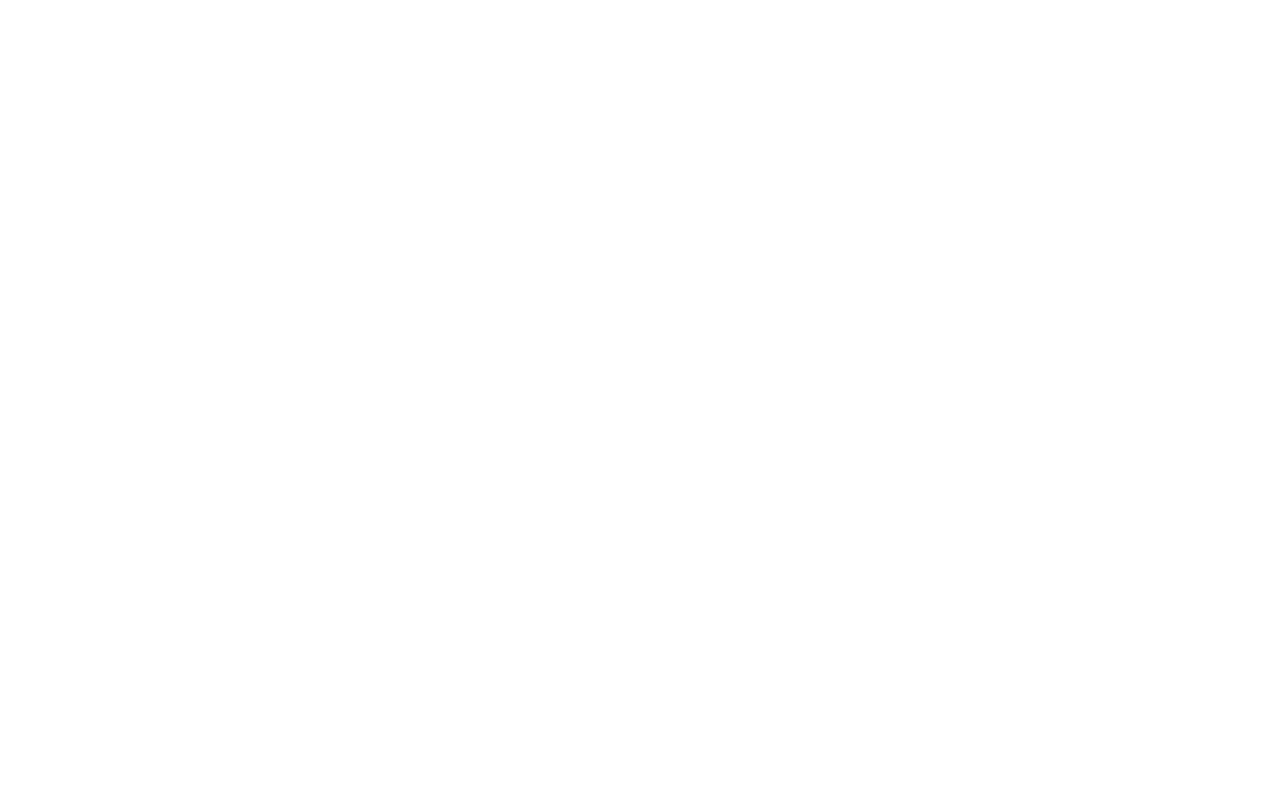
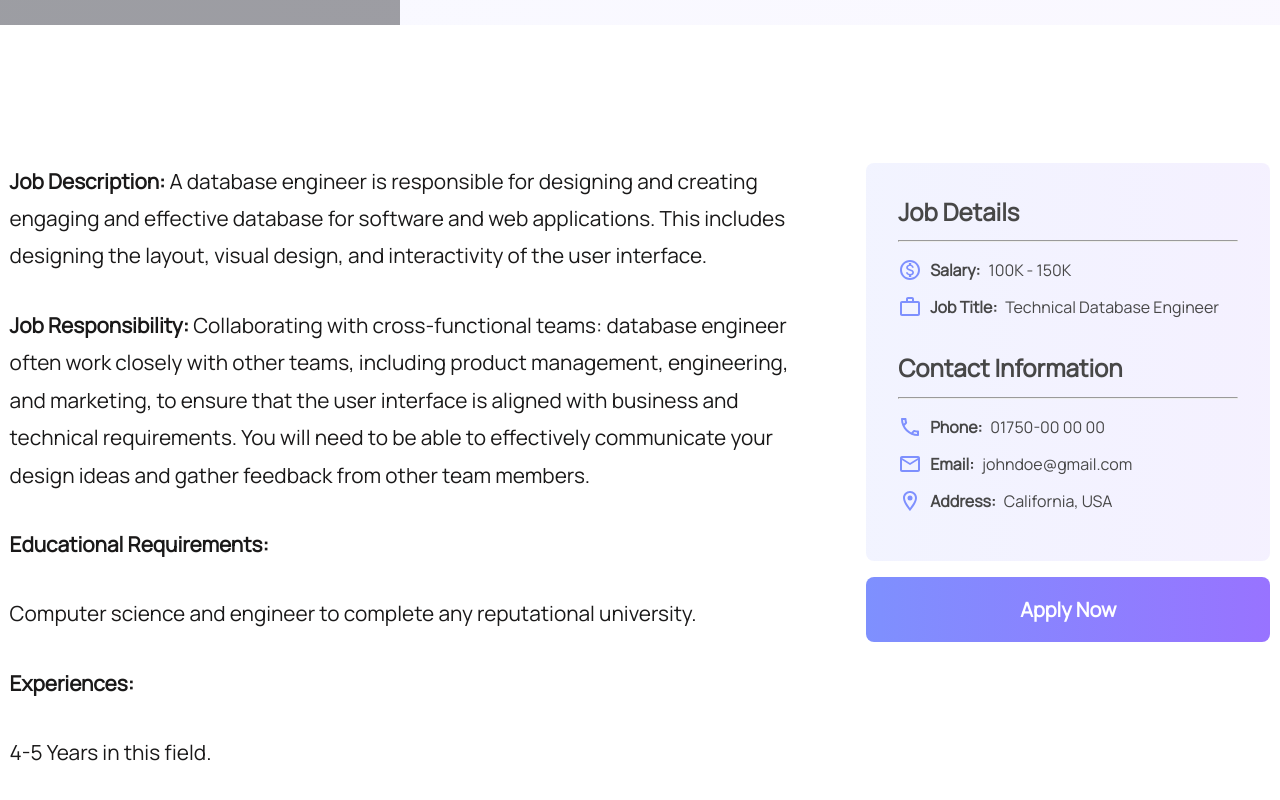
Before and after one commit to mehedihasan2810/your-job, a React (Vite) app: page /1 in a window 1280 px wide. Before the commit this address had no page. Shown: the part 398-1198 px from the top of the page. Before the commit the page ends 800 px from the top, so only its background shows below. Built offline with nearby package versions, Linux system fonts and the light colour scheme; grey boxes are pictures that could not be loaded.

Commit message:
added applied jobs page

```diff
--- a/public/data.json
+++ b/public/data.json
@@ -36,13 +36,13 @@
       "location": "California, USA",
       "time": "Full Time",
       "salary": "100K - 150K",
-      "description": "A UI/UX (User Interface/User Experience) designer is responsible for designing and creating engaging and effective interfaces for software and web applications. This includes designing the layout, visual design, and interactivity of the user interface.",
-      "responsibility": "Collaborating with cross-functional teams: UI/UX designers often work closely with other teams, including product management, engineering, and marketing, to ensure that the user interface is aligned with business and technical requirements. You will need to be able to effectively communicate your design ideas and gather feedback from other team members.",
-      "requirement": "Bachelor degree to complete any reputational university.",
-      "experiences": "2-3 Years in this field.",
+      "description": "A database engineer is responsible for designing and creating engaging and effective database for software and web applications. This includes designing the layout, visual design, and interactivity of the user interface.",
+      "responsibility": "Collaborating with cross-functional teams: database engineer often work closely with other teams, including product management, engineering, and marketing, to ensure that the user interface is aligned with business and technical requirements. You will need to be able to effectively communicate your design ideas and gather feedback from other team members.",
+      "requirement": "Computer science and engineer to complete any reputational university.",
+      "experiences": "4-5 Years in this field.",
       "contact": {
         "phone": "01750-00 00 00",
-        "email": "info@gmail.com",
+        "email": "johndoe@gmail.com",
         "address": "California, USA"
       }
     },
@@ -55,13 +55,13 @@
       "location": "Los Angels, USA",
       "time": "Full Time",
       "salary": "120K - 180K",
-      "description": "A UI/UX (User Interface/User Experience) designer is responsible for designing and creating engaging and effective interfaces for software and web applications. This includes designing the layout, visual design, and interactivity of the user interface.",
+      "description": "A Product designer is responsible for designing and creating engaging and effective products for software and web applications. This includes designing the layout, visual design, and interactivity of the user interface.",
       "responsibility": "Collaborating with cross-functional teams: UI/UX designers often work closely with other teams, including product management, engineering, and marketing, to ensure that the user interface is aligned with business and technical requirements. You will need to be able to effectively communicate your design ideas and gather feedback from other team members.",
       "requirement": "Bachelor degree to complete any reputational university.",
-      "experiences": "2-3 Years in this field.",
+      "experiences": "1-2 Years in this field.",
       "contact": {
         "phone": "01750-00 00 00",
-        "email": "info@gmail.com",
+        "email": "karim@gmail.com",
         "address": "Los Angels, USA"
       }
     },
@@ -74,20 +74,20 @@
       "location": "Chicago, USA",
       "time": "Full Time",
       "salary": "140K - 190K",
-      "description": "A UI/UX (User Interface/User Experience) designer is responsible for designing and creating engaging and effective interfaces for software and web applications. This includes designing the layout, visual design, and interactivity of the user interface.",
-      "responsibility": "Collaborating with cross-functional teams: UI/UX designers often work closely with other teams, including product management, engineering, and marketing, to ensure that the user interface is aligned with business and technical requirements. You will need to be able to effectively communicate your design ideas and gather feedback from other team members.",
+      "description": "A software engineer is responsible for designing and creating engaging and effective interfaces for software and web applications. This includes designing the layout, visual design, and interactivity of the user interface.",
+      "responsibility": "Collaborating with cross-functional teams: software engineer often work closely with other teams, including product management, engineering, and marketing, to ensure that the user interface is aligned with business and technical requirements. You will need to be able to effectively communicate your design ideas and gather feedback from other team members.",
       "requirement": "Bachelor degree to complete any reputational university.",
-      "experiences": "2-3 Years in this field.",
+      "experiences": "6-7 Years in this field.",
       "contact": {
         "phone": "01750-00 00 00",
-        "email": "info@gmail.com",
+        "email": "rahim@gmail.com",
         "address": "Chicago, USA"
       }
     },
     {
       "id": 4,
       "logo": "./assets/All Images/Group 10021.png ",
-      "title": "Motion Graphic Designer",
+      "title": "UI/UX Designer",
       "company": "Airbnb",
       "workspace": "Onsite",
       "location": "New York, USA",
--- a/src/App.jsx
+++ b/src/App.jsx
@@ -8,7 +8,7 @@ import {
 import Navbar from "./components/Navbar/Navbar";
 import Home from "./pages/Home/Home";
 import Statistics from "./pages/Statistics/Statistics";
-import AppliedJobs from "./pages/AppliedJobs/AppliedJobs";
+import AppliedJobs, { appliedJobsLoader } from "./pages/AppliedJobs/AppliedJobs";
 import Blog from "./pages/Blog/Blog";
 import "./App.scss";
 import { categoryLoader } from "./components/Category/Category";
@@ -29,11 +29,11 @@ const router = createBrowserRouter(
       <Route index element={<Home />} loader={categoryLoader} />
       <Route path="/statistics" element={<Statistics />} />
       <Route
-        path="/job-details"
+        path="/:id"
         element={<JobDetails />}
         loader={jobDetailsLoader}
       />
-      <Route path="/applied-jobs" element={<AppliedJobs />} />
+      <Route path="/applied-jobs" element={<AppliedJobs />} loader={appliedJobsLoader} />
       <Route path="/blog" element={<Blog />} />
     </Route>
   )
--- a/src/components/FeaturedJobs/FeaturedJobs.jsx
+++ b/src/components/FeaturedJobs/FeaturedJobs.jsx
@@ -47,7 +47,7 @@ const FeaturedJobs = () => {
                     <MonetizationOnOutlinedIcon /> Salary : {salary}
                   </span>
                 </p>
-                <Link to="/job-details">
+                <Link to={`/${id}`}>
                   <button className="btn-primary">View Details</button>
                 </Link>
               </div>
--- a/src/components/Navbar/Navbar.jsx
+++ b/src/components/Navbar/Navbar.jsx
@@ -33,9 +33,6 @@ const Navbar = () => {
                 <NavLink to="/statistics">Statistics</NavLink>
               </li>
               <li>
-                <NavLink to="/job-details">Job Details</NavLink>
-              </li>
-              <li>
                 <NavLink to="/applied-jobs">Applied Jobs</NavLink>
               </li>
               <li>
--- /dev/null
+++ b/src/localStorage/localStorage.js
@@ -0,0 +1,23 @@
+const getJobIds = () => {
+  const jobIds = localStorage.getItem("jobIds");
+  return JSON.parse(jobIds);
+};
+
+const setJobIds = (id) => {
+  const jobIds = getJobIds();
+  if (jobIds) {
+    if (jobIds.includes(id)) {
+      return "exists";
+    } else {
+      const copyJobIds = [...jobIds, id];
+      localStorage.setItem("jobIds", JSON.stringify(copyJobIds));
+      return "successful";
+    }
+  } else {
+    const newJobIds = [id];
+    localStorage.setItem("jobIds", JSON.stringify(newJobIds));
+    return "successful";
+  }
+};
+
+export { getJobIds, setJobIds };
--- a/src/pages/JobDetails/JobDetails.jsx
+++ b/src/pages/JobDetails/JobDetails.jsx
@@ -1,18 +1,53 @@
-import { useLoaderData } from "react-router-dom";
+import { useLoaderData, useNavigate, useParams } from "react-router-dom";
 import "./JobDetails.scss";
 import LocationOnOutlinedIcon from "@mui/icons-material/LocationOnOutlined";
 import WorkOutlineOutlinedIcon from "@mui/icons-material/WorkOutlineOutlined";
 import PhoneOutlinedIcon from "@mui/icons-material/PhoneOutlined";
 import EmailOutlinedIcon from "@mui/icons-material/EmailOutlined";
 import MonetizationOnOutlinedIcon from "@mui/icons-material/MonetizationOnOutlined";
+import { setJobIds } from "../../localStorage/localStorage";
+import { useEffect, useState } from "react";
 
 export const jobDetailsLoader = async () => {
   return fetch("data.json");
 };
 
 const JobDetails = () => {
-  const data = useLoaderData();
-  console.log(data);
+  const [isJobAdded, setIsJobAdded] = useState(false);
+  const { featuredJobs } = useLoaderData();
+  const { id } = useParams();
+  const navigate = useNavigate();
+
+  const {
+    description,
+    responsibility,
+    requirement,
+    experiences,
+    salary,
+    title,
+    contact,
+  } = featuredJobs.find((job) => job.id === Number(id));
+
+  const handleSetJobs = () => {
+    const status = setJobIds(id);
+    if (status === "successful") {
+      navigate("/applied-jobs");
+    } else {
+      setIsJobAdded(true);
+    }
+  };
+
+  useEffect(() => {
+    let timeoutId;
+    if (isJobAdded) {
+      timeoutId = setTimeout(() => {
+        setIsJobAdded(false);
+      }, 2000);
+    }
+
+    return () => clearTimeout(timeoutId);
+  }, [isJobAdded]);
+
   return (
     <section className="job-details">
       <div className="job-details-header">
@@ -22,29 +57,21 @@ const JobDetails = () => {
       <div className="job-details-container">
         <div className="first-half">
           <p>
-            <strong>Job Description: </strong>A UI/UX (User Interface/User
-            Experience) designer is responsible for designing and creating
-            engaging and effective interfaces for software and web applications.
-            This includes designing the layout, visual design, and interactivity
-            of the user interface.
+            <strong>Job Description: </strong>
+            {description}
           </p>
           <p>
             <strong>Job Responsibility: </strong>
-            Collaborating with cross-functional teams: UI/UX designers often
-            work closely with other teams, including product management,
-            engineering, and marketing, to ensure that the user interface is
-            aligned with business and technical requirements. You will need to
-            be able to effectively communicate your design ideas and gather
-            feedback from other team members.
+            {responsibility}
           </p>
           <p>
             <strong>Educational Requirements:</strong>
           </p>
-          <p>Bachelor degree to complete any reputational university.</p>
+          <p>{requirement}</p>
           <p>
             <strong>Experiences:</strong>
           </p>
-          <p>2-3 Years in this field.</p>
+          <p>{experiences}</p>
         </div>
 
         <div className="second-half">
@@ -55,12 +82,12 @@ const JobDetails = () => {
               <div>
                 <MonetizationOnOutlinedIcon className="contact-icon" />
                 <strong> Salary: </strong>
-                100k
+                {salary}
               </div>
               <div>
                 <WorkOutlineOutlinedIcon className="contact-icon" />
                 <strong> Job Title: </strong>
-                divroduct Manager
+                {title}
               </div>
             </div>
 
@@ -69,22 +96,28 @@ const JobDetails = () => {
             <div className="contact">
               <div>
                 <PhoneOutlinedIcon className="contact-icon" />
-                <strong> Phone: </strong> 01716004998
+                <strong> Phone: </strong> {contact.phone}
               </div>
               <div>
                 <EmailOutlinedIcon className="contact-icon" />
-                <strong> Email: </strong> info@ gmail.com
+                <strong> Email: </strong> {contact.email}
               </div>
               <div>
                 <LocationOnOutlinedIcon className="contact-icon" />
-                <strong> Address: </strong> bangladesh
+                <strong> Address: </strong> {contact.address}
               </div>
             </div>
           </div>
 
-          <button className="btn-primary apply-btn">Apply Now</button>
+          <button onClick={handleSetJobs} className="btn-primary apply-btn">
+            Apply Now
+          </button>
         </div>
       </div>
+
+      {isJobAdded && (
+        <h4 className="alert">This job has already been applied!</h4>
+      )}
     </section>
   );
 };
```
Also changed, not shown: src/components/FeaturedJobs/FeaturedJobs.scss (+3 -4 lines), src/pages/AppliedJobs/AppliedJobs.jsx (+67 -8 lines), src/pages/AppliedJobs/AppliedJobs.scss (+105 -0 lines), src/pages/JobDetails/JobDetails.scss (+11 -0 lines), src/scss/util/_reuse.scss (+12 -0 lines).
